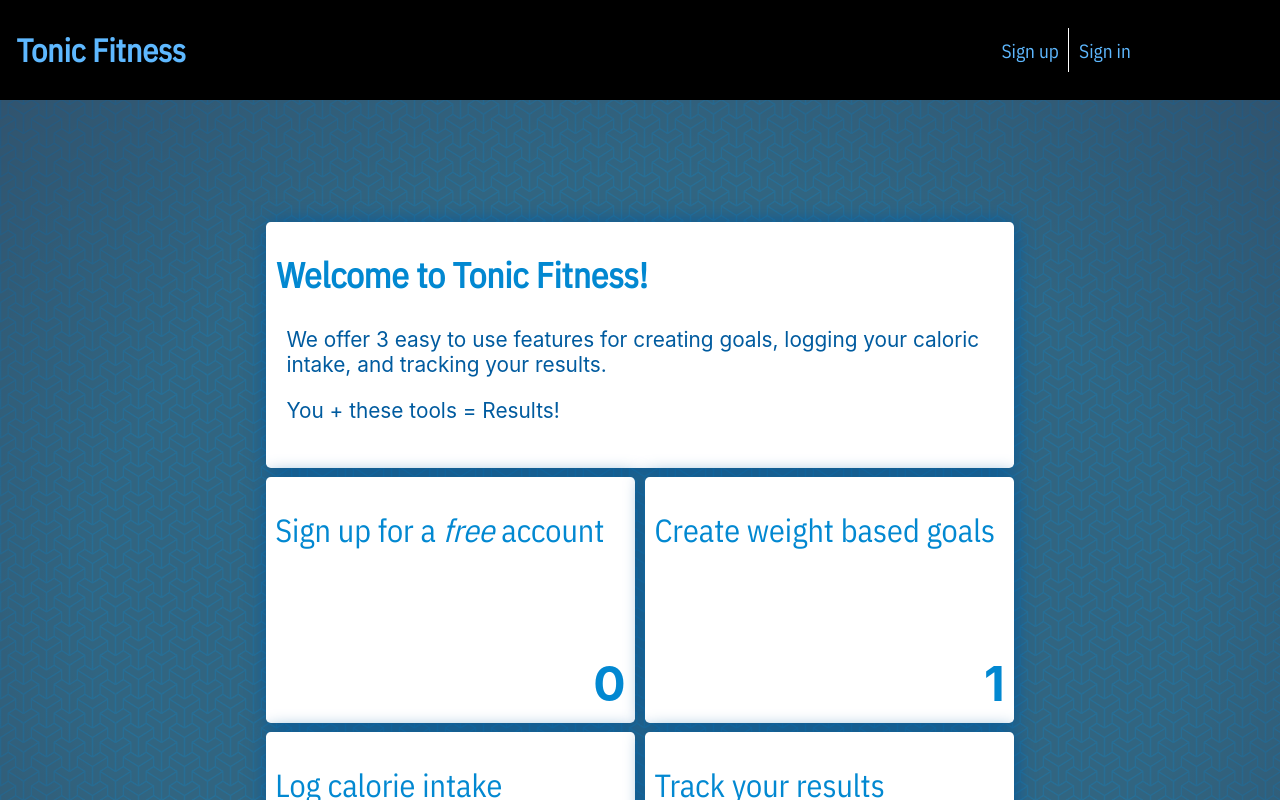
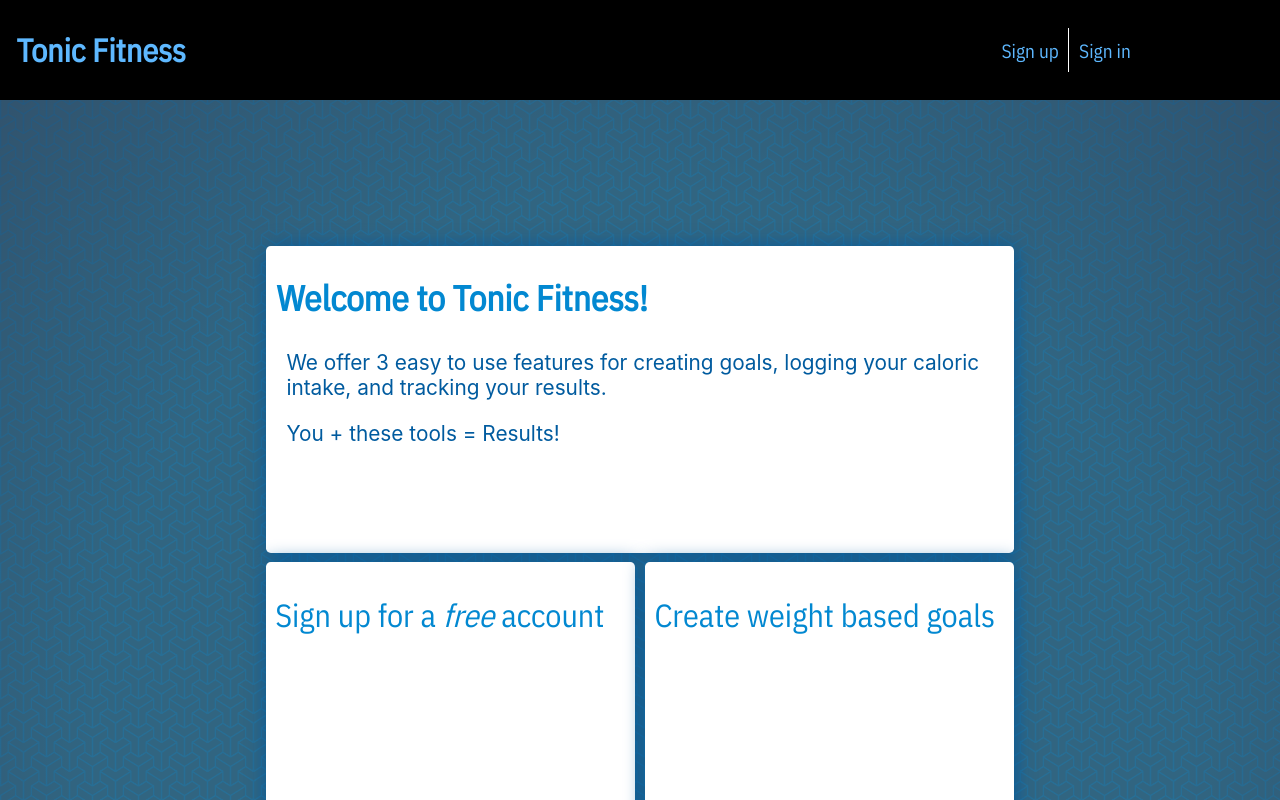
Before and after one commit to chingu-voyages/geckos-project-11, a React (Create React App) app in the folder tonic-fitness/: page / in a window 1280 px wide. Shown: the top 800 px of the page. Built offline with nearby package versions, Linux system fonts and the light colour scheme.

Commit message:
Fix height on Landing

```diff
--- a/tonic-fitness/src/stylesheets/Landing.scss
+++ b/tonic-fitness/src/stylesheets/Landing.scss
@@ -6,8 +6,7 @@
 #landing-container {
   grid-column: c1 / c2;
   grid-row: r2 / r3;
-  height: 100vh;
-  min-height: 1000px;
+  min-height: 100vh;
   background-image: $trans-background,
                     radial-gradient(ellipse at 50%, $color-secondary 60%, $color-dark );
 
```
